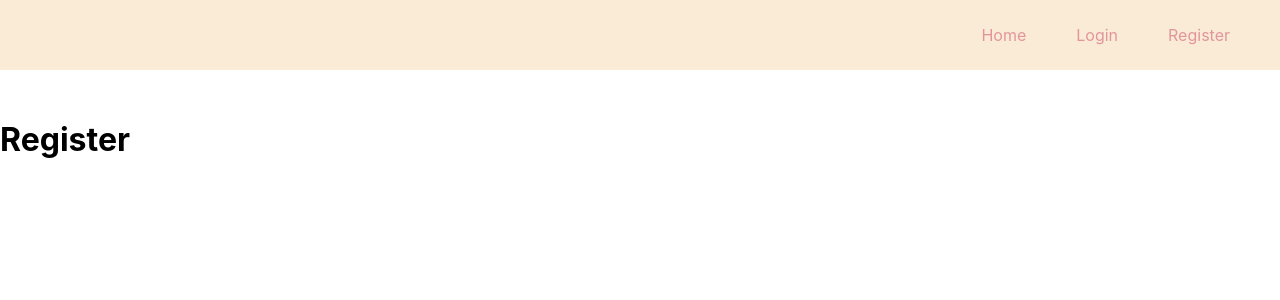
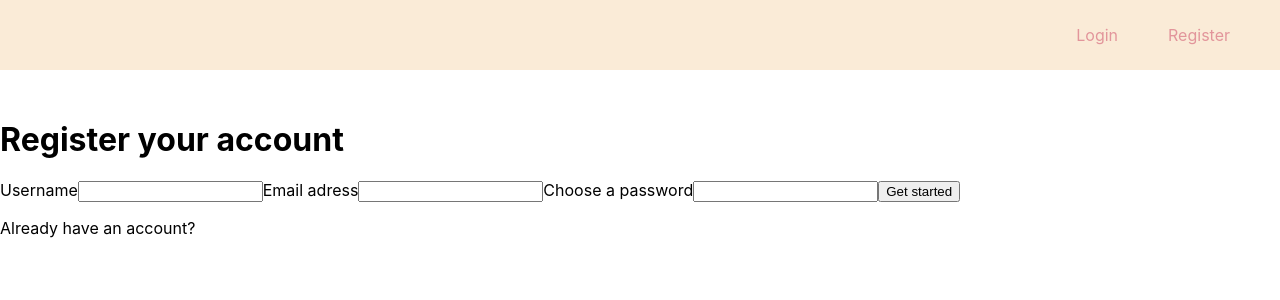
Before and after one commit to allascript/chat-app, a React (Create React App) app: page /register in a window 1280 px wide. Shown: the top 300 px of the page. Built offline with nearby package versions, Linux system fonts and the light colour scheme; no server answers.

Commit message:
Setting up Firebase in a React app, authentification users and conditional rendering

```diff
--- a/package.json
+++ b/package.json
@@ -6,6 +6,7 @@
     "@testing-library/jest-dom": "^4.2.4",
     "@testing-library/react": "^9.5.0",
     "@testing-library/user-event": "^7.2.1",
+    "firebase": "^7.14.5",
     "react": "^16.13.1",
     "react-dom": "^16.13.1",
     "react-router": "^5.2.0",
--- a/src/App.js
+++ b/src/App.js
@@ -1,7 +1,7 @@
 import React from 'react';
 import './App.css';
 import Chatbox from './components/Chatbox';
-
+import { Link } from 'react-router-dom';
 
 class App extends React.Component {
   constructor(props){
@@ -28,12 +28,22 @@ class App extends React.Component {
     return (
       <div className="App">
         <h1>Chat app</h1>
+
+        {this.props.user &&
+        <div className="allow-chat">
           <Chatbox items={this.state.items} />
           <form className="message-form" onSubmit={this.onSubmit}>
             <input value={this.state.term} onChange={this.onChange} />
             <button>Send</button>
           </form>
       </div>
+        }
+  {!this.props.user &&
+        <div className="disallow-chat">
+          <p><Link to="/login">Login</Link> or <Link to="/register">Register</Link> to start chatting!</p>
+        </div>
+  }
+  </div>
     );
     }
 }
--- a/src/components/Login.js
+++ b/src/components/Login.js
@@ -1,13 +1,60 @@
 import React from 'react';
+import firebase from '../firebase.js';
+import { Link } from 'react-router-dom';
+
 class Login extends  React.Component {
+    constructor(props){
+        super(props);
+        this.state = {
+
+            email: '',
+            password: '',
+            error: null
+        }
+    }
+
+    handleChange = e => {
+        this.setState({[e.target.name]: e.target.value});
+    }
+
+    handleSubmit = e => {
+        e.preventDefault();
+        const {email, password} = this.state;
+        firebase.auth().signInWithEmailAndPassword(email, password).then(() => {
+           this.props.history.push ('/');
+        })
+        .catch(error => {
+            this.setState({error});
+        });
+    }
     render(){
+        const {email, password, error} = this.state;
         return(
-<div>
+
+<div className="auth-container">
     <h1>Login</h1>
+    <p> Login to access your account</p>
+    {error && <p className="error-message">{error.message}</p>}
+    <form onSubmit={this.handleSubmit}>
+        <label htmlFor="email">Email address</label>
+        <input type="text" name="email" id="email"value={email} onChange={this.handleChange}></input>
+        <label htmlFor="password">Password</label>
+        <input
+        type="password"
+        name="password"
+        id="password"
+        value={password}
+        onChange={this.handleChange}
+        >
+        </input>
+        <button className="submit">Login</button>
+        <p>Do not have an account yet?<Link className="login-btn" to="/register"></Link></p>
+    </form>
 </div>
         );
     }
 }
 
 
+
 export default Login;
--- a/src/components/Register.js
+++ b/src/components/Register.js
@@ -1,13 +1,69 @@
 import React from 'react';
+import firebase from '../firebase.js';
+import { Link } from 'react-router-dom';
+
+
+
 class Register extends  React.Component {
+constructor(props){
+    super(props);
+    this.state = {
+        username: '',
+        email: '',
+        password: '',
+        error: null
+    }
+}
+handleChange = e => {
+    this.setState({[e.target.name]: e.target.value});
+}
+
+handleSubmit = e => {
+    e.preventDefault();
+    const {email, username, password} = this.state;
+    firebase.auth().createUserWithEmailAndPassword(email, password).then(() =>{
+       const user = firebase.auth().currentUser;
+       user.updateProfile({displayName: username}).then(()=> {
+           this.props.history.push('/');
+
+       })
+       .catch(error => {
+           this.setState({error});
+       });
+    })
+    .catch(error => {
+        this.setState({error});
+    })
+}
     render(){
+        const {email, username, password, error} = this.state;
         return(
-<div>
-    <h1>Register</h1>
+
+<div className="auth-container">
+    <h1>Register your account</h1>
+    {error && <p className="error-message">{error.message}</p>}
+    <form onSubmit={this.handleSubmit}>
+        <label htmlFor="username">Username</label>
+        <input type="text" name="username" id="username"value={username} onChange={this.handleChange}></input>
+        <label htmlFor="email">Email adress</label>
+        <input type="text" name="email" id="email"value={email} onChange={this.handleChange}></input>
+        <label htmlFor="password">Choose a password</label>
+        <input
+        type="password"
+        name="password"
+        id="password"
+        value={password}
+        onChange={this.handleChange}
+        >
+        </input>
+        <button className="submit">Get started</button>
+        <p>Already have an account?<Link className="login-btn" to="/login"></Link></p>
+    </form>
 </div>
         );
     }
 }
 
 
+
 export default Register;
--- a/src/index.js
+++ b/src/index.js
@@ -6,23 +6,47 @@ import App from './App';
 import Login from './components/Login';
 import Register from './components/Register';
 
+import firebase, {auth, provider} from './firebase.js';
+
 
 
 import {BrowserRouter as Router, Route, Link, Switch} from 'react-router-dom';
 import * as serviceWorker from './serviceWorker';
 
 class AppRouter extends React.Component {
+  constructor(props) {
+    super(props);
+    this.state = {user: null}
+  }
+  componentDidMount() {
+    auth.onAuthStateChanged(user => {
+      if(user){
+        this.setState({user});
+      }
+    })
+  }
+  logOutUser = () => {
+    firebase.auth().signOut()
+    .then(window.location = "/");
+  }
+
   render(){
     return (
 <Router>
-<div name className="app">
+  <div name className="app">
   <nav className="main-nav">
-    <Link to="/">Home</Link>
+    {!this.state.user &&
+  <div>
     <Link to="/login">Login</Link>
     <Link to="/register">Register</Link>
+    </div>
+    }
+    {this.state.user &&
+    <a href="#!" onClick={this.logOutUser}>Logout</a>
+  }
   </nav>
   <Switch>
-  <Route path="/"exact component={App} />
+  <Route path="/"exact render={() => <App user={this.state.user} />}/>
   <Route path="/login"exact component={Login} />
   <Route path="/register"exact component={Register} />
   </Switch>
```
Also changed, not shown: 2 other files (tests, documents, lock files or other folders).
